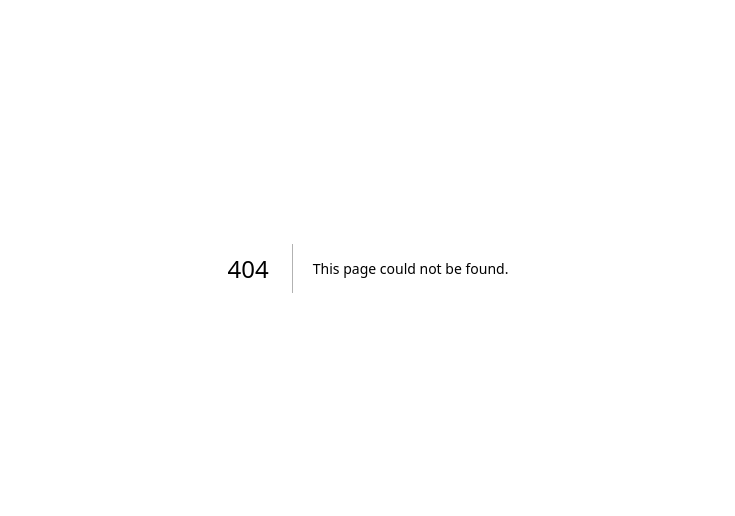
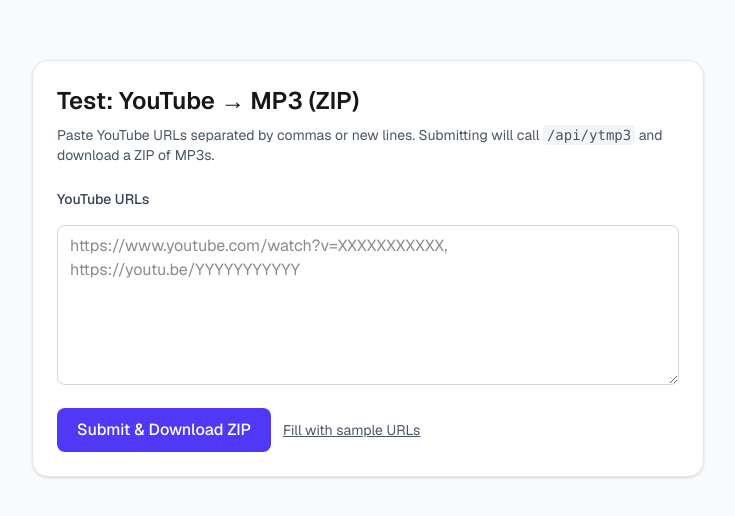
Before and after one commit to LegitKnots/YouTube-Music-Puller, a Next.js app: page /ytmp3 in a window 1280 px wide. Before the commit this address had no page. Shown: the part 132-648 px from the top of the page, without its empty margins (272-1007 px from the left). Built offline with nearby package versions, Linux system fonts and the light colour scheme.

Commit message:
Basic Concept Working

```diff
--- a/package.json
+++ b/package.json
@@ -10,6 +10,7 @@
   },
   "dependencies": {
     "@types/spotify-web-api-node": "^5.0.11",
+    "archiver": "^7.0.1",
     "csv-stringify": "^6.6.0",
     "googleapis": "^160.0.0",
     "next": "15.5.4",
@@ -20,6 +21,7 @@
   "devDependencies": {
     "@eslint/eslintrc": "^3",
     "@tailwindcss/postcss": "^4",
+    "@types/archiver": "^6.0.3",
     "@types/node": "^20",
     "@types/react": "^19",
     "@types/react-dom": "^19",
--- /dev/null
+++ b/src/app/api/ytmp3/route.ts
@@ -0,0 +1,99 @@
+// src/app/api/ytmp3/route.ts
+import { NextRequest } from "next/server";
+import { tmpdir } from "os";
+import { mkdtemp, rm, readdir, stat } from "fs/promises";
+import { join, basename } from "path";
+import { spawn } from "child_process";
+import archiver from "archiver";
+import { PassThrough } from "stream";
+
+export const runtime = "nodejs";
+export const dynamic = "force-dynamic";
+
+type ReqBody = { urls: string[] };
+
+function runYtDlpToMp3(url: string, outDir: string) {
+  const args = [
+    "-x",
+    "--audio-format", "mp3",
+    "--no-playlist",
+    "--restrict-filenames",
+    "-o", join(outDir, "%(title)s.%(id)s.%(ext)s"),
+    url,
+  ];
+
+  return new Promise<void>((resolve, reject) => {
+    const p = spawn("yt-dlp", args, { stdio: "inherit" });
+    p.on("error", reject);
+    p.on("exit", (code) => (code === 0 ? resolve() : reject(new Error(`yt-dlp exit ${code}`))));
+  });
+}
+
+export async function POST(req: NextRequest) {
+  // 1) Parse input
+  let body: ReqBody;
+  try {
+    body = await req.json();
+  } catch {
+    return new Response(JSON.stringify({ error: "Invalid JSON" }), { status: 400 });
+  }
+
+  const urls = Array.isArray(body.urls) ? body.urls.filter(Boolean) : [];
+  if (urls.length === 0) {
+    return new Response(JSON.stringify({ error: "No URLs provided" }), { status: 400 });
+  }
+
+  // 2) Prepare temp dir
+  const workDir = await mkdtemp(join(tmpdir(), "ytmp3-"));
+
+  // 3) Download/convert sequentially (simple & stable)
+  try {
+    for (const url of urls) {
+      await runYtDlpToMp3(url, workDir);
+    }
+  } catch (e: any) {
+    await rm(workDir, { recursive: true, force: true });
+    return new Response(JSON.stringify({ error: e?.message ?? "Download error" }), { status: 500 });
+  }
+
+  // 4) Create a Node PassThrough and pipe archiver into it
+  const pass = new PassThrough();
+  const archive = archiver("zip", { zlib: { level: 9 } });
+
+  archive.on("error", async (err) => {
+    pass.destroy(err);
+    await rm(workDir, { recursive: true, force: true });
+  });
+
+  archive.on("end", async () => {
+    // archiver finished writing
+    await rm(workDir, { recursive: true, force: true });
+  });
+
+  archive.pipe(pass);
+
+  // Add files to archive asynchronously and finalize
+  (async () => {
+    try {
+      const files = await readdir(workDir);
+      for (const f of files) {
+        const full = join(workDir, f);
+        const st = await stat(full);
+        if (st.isFile() && (f.endsWith(".mp3") || f.endsWith(".m4a") || f.endsWith(".webm"))) {
+          archive.file(full, { name: basename(full) });
+        }
+      }
+      await archive.finalize();
+    } catch (err) {
+      archive.destroy(err as Error);
+    }
+  })();
+
+  // 5) Return the ZIP stream
+  const headers = new Headers();
+  headers.set("Content-Type", "application/zip");
+  headers.set("Content-Disposition", `attachment; filename="yt-mp3-${Date.now()}.zip"`);
+  headers.set("Cache-Control", "no-store");
+
+  return new Response(pass as any, { status: 200, headers });
+}
--- /dev/null
+++ b/src/app/ytmp3/page.tsx
@@ -0,0 +1,157 @@
+"use client";
+
+import { useState } from "react";
+
+export default function TestYtToMp3Page() {
+  const [urlsText, setUrlsText] = useState<string>("");
+  const [submitting, setSubmitting] = useState(false);
+  const [error, setError] = useState<string | null>(null);
+
+  // Split by commas and/or newlines, trim, and dedupe
+  function parseUrls(input: string): string[] {
+    const parts = input
+      .split(/[\n,]+/)
+      .map((s) => s.trim())
+      .filter(Boolean);
+    return Array.from(new Set(parts));
+  }
+
+  async function onSubmit(e: React.FormEvent) {
+    e.preventDefault();
+    setError(null);
+
+    const urls = parseUrls(urlsText);
+    if (urls.length === 0) {
+      setError("Please enter at least one YouTube URL.");
+      return;
+    }
+
+    setSubmitting(true);
+    try {
+      const res = await fetch("/api/ytmp3", {
+        method: "POST",
+        headers: { "Content-Type": "application/json" },
+        body: JSON.stringify({ urls }),
+      });
+
+      if (!res.ok) {
+        // Try to parse error JSON, fallback to status text
+        let msg = res.statusText;
+        try {
+          const j = await res.json();
+          if (j?.error) msg = j.error;
+        } catch {}
+        throw new Error(msg);
+      }
+
+      const blob = await res.blob();
+      const url = URL.createObjectURL(blob);
+      const a = document.createElement("a");
+      a.href = url;
+      a.download = `yt-mp3-${Date.now()}.zip`;
+      document.body.appendChild(a);
+      a.click();
+      a.remove();
+      URL.revokeObjectURL(url);
+    } catch (err: any) {
+      setError(err?.message || "Download failed");
+    } finally {
+      setSubmitting(false);
+    }
+  }
+
+  return (
+    <main className="min-h-screen flex items-center justify-center p-6 bg-gray-50">
+      <div className="w-full max-w-2xl rounded-2xl bg-white shadow border border-gray-200 p-6">
+        <h1 className="text-2xl font-semibold mb-2">Test: YouTube → MP3 (ZIP)</h1>
+        <p className="text-sm text-gray-600 mb-6">
+          Paste YouTube URLs separated by commas or new lines. Submitting will call{" "}
+          <code className="bg-gray-100 px-1 py-0.5 rounded">/api/ytmp3</code> and download a ZIP of MP3s.
+        </p>
+
+        <form onSubmit={onSubmit} className="space-y-4">
+          <label className="block text-sm font-medium text-gray-700">
+            YouTube URLs
+          </label>
+          <textarea
+            className="w-full min-h-40 rounded-lg border border-gray-300 px-3 py-2 outline-none focus:ring-2 focus:ring-indigo-500"
+            placeholder={[
+              "https://www.youtube.com/watch?v=XXXXXXXXXXX,",
+              "https://youtu.be/YYYYYYYYYYY",
+            ].join("\n")}
+            value={urlsText}
+            onChange={(e) => setUrlsText(e.target.value)}
+          />
+
+          {error && (
+            <div className="text-sm text-red-600 bg-red-50 border border-red-200 rounded-lg p-3">
+              {error}
+            </div>
+          )}
+
+          <div className="flex items-center gap-3">
+            <button
+              type="submit"
+              disabled={submitting}
+              className={`inline-flex items-center justify-center rounded-lg px-5 py-2.5 text-white font-medium transition
+                ${submitting ? "bg-gray-400 cursor-not-allowed" : "bg-indigo-600 hover:bg-indigo-700"}`}
+            >
+              {submitting ? (
+                <span className="inline-flex items-center gap-2">
+                  <svg className="animate-spin h-4 w-4" viewBox="0 0 24 24" fill="none">
+                    <circle className="opacity-25" cx="12" cy="12" r="10" stroke="currentColor" strokeWidth="4"/>
+                    <path className="opacity-75" fill="currentColor" d="M4 12a8 8 0 018-8v4a4 4 0 00-4 4H4z"/>
+                  </svg>
+                  Processing…
+                </span>
+              ) : (
+                "Submit & Download ZIP"
+              )}
+            </button>
+
+            <button
+              type="button"
+              className="text-sm text-gray-600 hover:text-gray-800 underline"
+              onClick={() =>
+                setUrlsText(
+                  [
+                    "https://www.youtube.com/watch?v=dQw4w9WgXcQ",
+                    "https://youtu.be/o-YBDTqX_ZU",
+                  ].join("\n")
+                )
+              }
+            >
+              Fill with sample URLs
+            </button>
+          </div>
+
+          {/* Preview of parsed URLs */}
+          <ParsedPreview input={urlsText} />
+        </form>
+      </div>
+    </main>
+  );
+}
+
+function ParsedPreview({ input }: { input: string }) {
+  const urls = input
+    .split(/[\n,]+/)
+    .map((s) => s.trim())
+    .filter(Boolean);
+
+  if (urls.length === 0) return null;
+  return (
+    <div className="mt-4">
+      <div className="text-xs font-medium text-gray-700 mb-1">
+        Parsed URLs ({urls.length})
+      </div>
+      <ul className="text-xs text-gray-600 max-h-28 overflow-auto border border-gray-200 rounded-md p-2 bg-gray-50">
+        {urls.map((u, i) => (
+          <li key={i} className="truncate">
+            {u}
+          </li>
+        ))}
+      </ul>
+    </div>
+  );
+}
```
Also changed, not shown: 1 other file (tests, documents, lock files or other folders).
